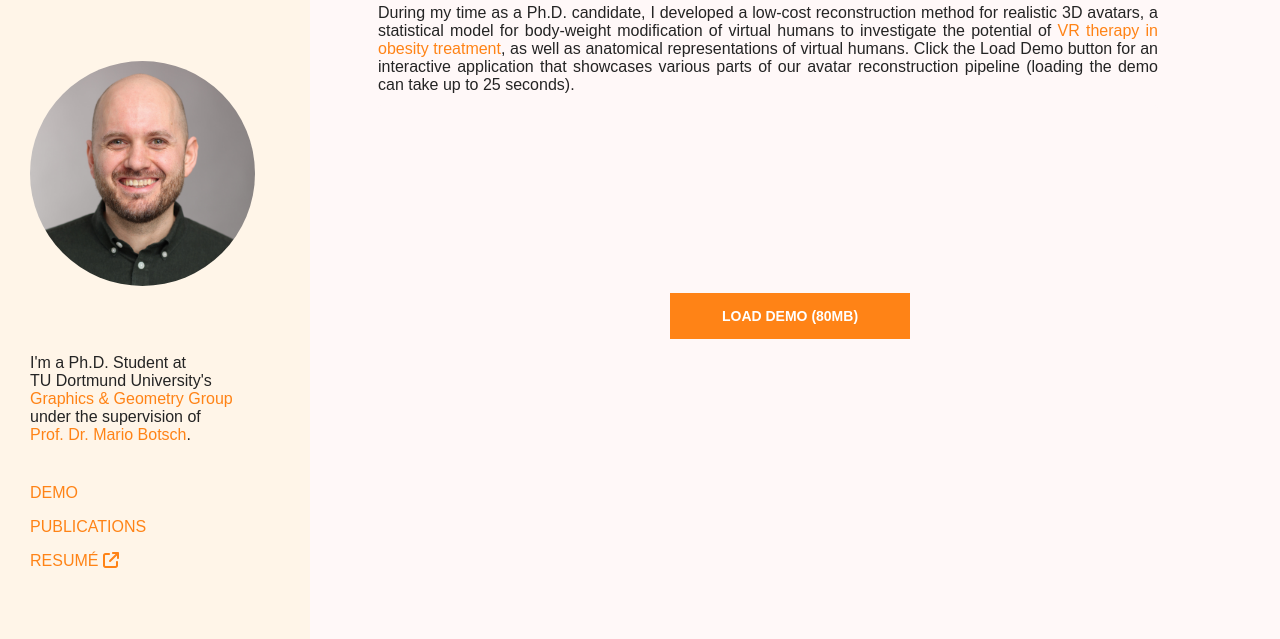
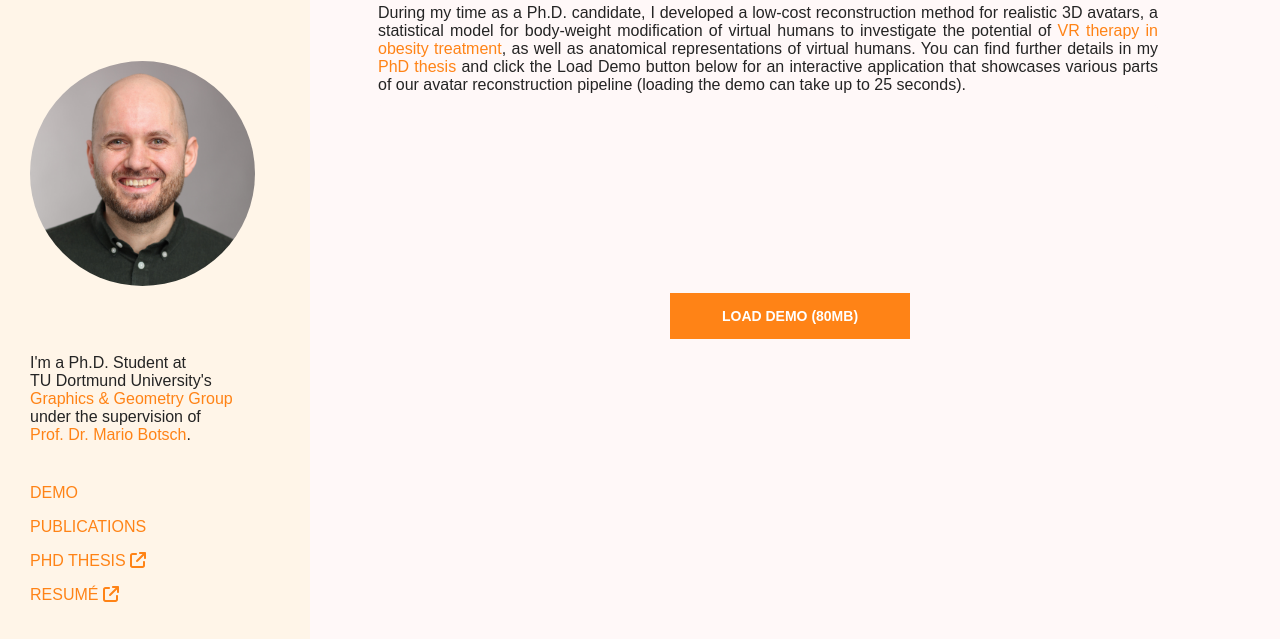
Before and after one commit to stephan-wenninger/stephan-wenninger.github.io, a plain HTML site: page index.html in a window 1280 px wide. Shown: the part 107-746 px from the top of the page. Drawn offline with Linux system fonts and the light colour scheme; a web font is replaced by a local one.

Commit message:
Add PhD thesis publication

```diff
--- a/index.html
+++ b/index.html
@@ -33,6 +33,7 @@
         <ul>
           <li><a href="#demo">Demo</a></li>
           <li><a href="#publications">Publications</a></li>
+          <li><a href=https://doi.org/10.17877/DE290R-25468>PhD Thesis <i class="fa-solid fa-external-link"></i></li>
           <li><a href="assets/cv/cv_en.pdf" target="_blank">Resumé <i class="fa-solid fa-external-link"></i></a></li>
         </ul>
       <div class="social">
@@ -45,8 +46,8 @@
       <div class="row bg1">
         <h2 id="demo">Virtual Human Demo</h2>
         <p class="caption description">
-          During my time as a Ph.D. candidate, I developed a low-cost reconstruction method for realistic 3D avatars, a statistical model for body-weight modification of virtual humans to investigate the potential of <a href="https://hci.uni-wuerzburg.de/projects/vitras/">VR therapy in obesity treatment</a>, as well as anatomical representations of virtual humans.
-          Click the Load Demo button for an interactive application that showcases various parts of our avatar reconstruction pipeline (loading the demo can take up to 25 seconds).
+          During my time as a Ph.D. candidate, I developed a low-cost reconstruction method for realistic 3D avatars, a statistical model for body-weight modification of virtual humans to investigate the potential of <a href="https://hci.uni-wuerzburg.de/projects/vitras/">VR therapy in obesity treatment</a>, as well as anatomical representations of virtual humans. You can find further details in my <a href=https://doi.org/10.17877/DE290R-25468>PhD thesis</a> and
+          click the Load Demo button below for an interactive application that showcases various parts of our avatar reconstruction pipeline (loading the demo can take up to 25 seconds).
         </p>
         <div class="loading-wrapper">
           <button class="load_demo_button button" id="load_demo">Load demo (80mb)</button>
```
